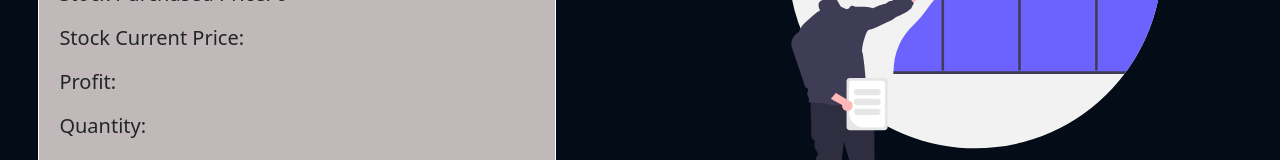
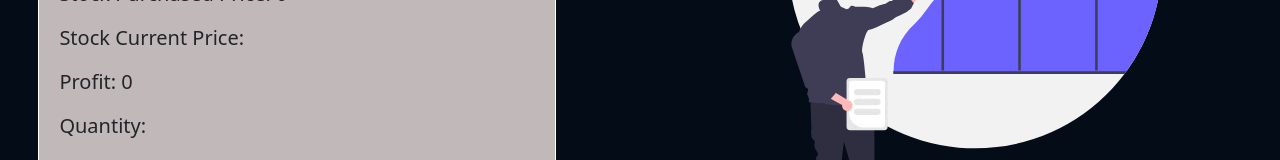
Before and after one commit to Nach-33/Devheat_Developer_Dodo, a React (Create React App) app: page /sell in a window 1280 px wide. Shown: the part 345-505 px from the top of the page. Built offline with nearby package versions, Linux system fonts and the light colour scheme; no server answers.

Commit message:
minor improvements

```diff
--- a/src/components/dashboard.jsx
+++ b/src/components/dashboard.jsx
@@ -138,8 +138,8 @@ function Dashboard() {
                   }}
                 ><img src={UserImg} alt="" /></div>
                 <div className="col-7">
-                  <h2 style={{fontWeight:'bold'}}> Hello,</h2>
-                  <h2>{user.username}</h2>
+                  <h2 className="fw-bold"> Hello,</h2>
+                  <h2 className="fw-bold">{user.username}</h2>
                 </div>
               </div>
               <div
@@ -155,8 +155,8 @@ function Dashboard() {
                   }}
                 ><img src={ProfitImg} alt="" /></div>
                 <div className="col-7 ">
-                  <h2 style={{fontWeight:'bold'}}>Profit</h2>
-                  <h2>${totalProfit}</h2>
+                  <h2 className="fw-bold">Profit</h2>
+                  <h2>${Math.round(totalProfit)}</h2>
                 </div>
               </div>
               <div
@@ -172,8 +172,8 @@ function Dashboard() {
                   }}
                 ><img src={WalletImg} alt="" /></div>
                 <div className="col-7">
-                  <h2 style={{fontWeight:'bold'}}>Balance</h2>
-                  <h2>${user.balance}</h2>
+                  <h2 className="fw-bold">Balance</h2>
+                  <h2>${Math.round(user.balance)}</h2>
                 </div>
               </div>
             </div>
--- a/src/components/sell.jsx
+++ b/src/components/sell.jsx
@@ -112,7 +112,7 @@ function Sell() {
       console.log("camein");
       setCanBuy(1);
     } else {
-      setCanBuy(1);
+      setCanBuy(0);
     }
   }, []);
 
@@ -192,7 +192,7 @@ function Sell() {
             </div>
             <h2 className="m-3">Stock Purchased Price: {purchasePrice}</h2>
             <h2 className="m-3">Stock Current Price: {price}</h2>
-            <h2 className="m-3">Profit: {}</h2>
+            <h2 className="m-3">Profit: {Math.round((price-purchasePrice)*quantity)}</h2>
             <h2 className="m-3 pb-4">Quantity: {}</h2>
             <div className="d-flex justify-content-center align-items-center">
               <input
```
